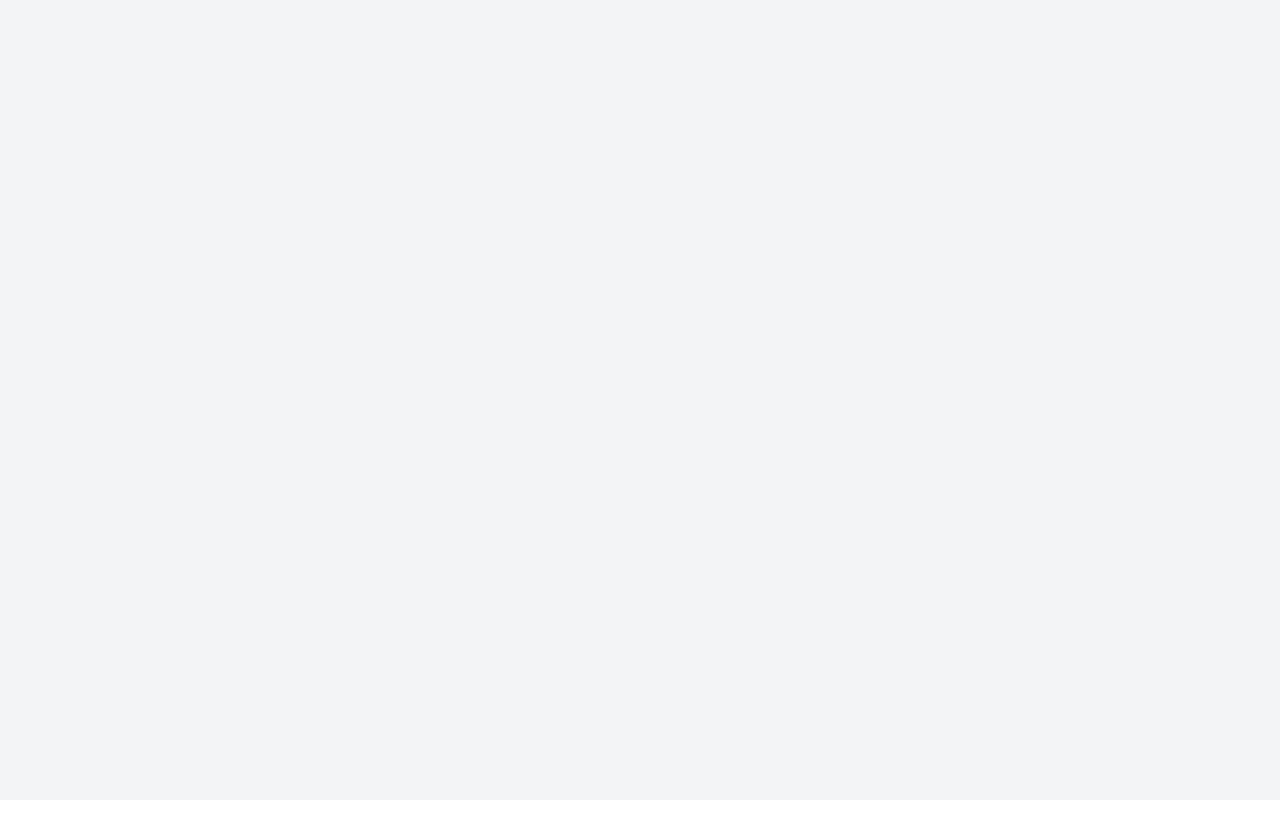
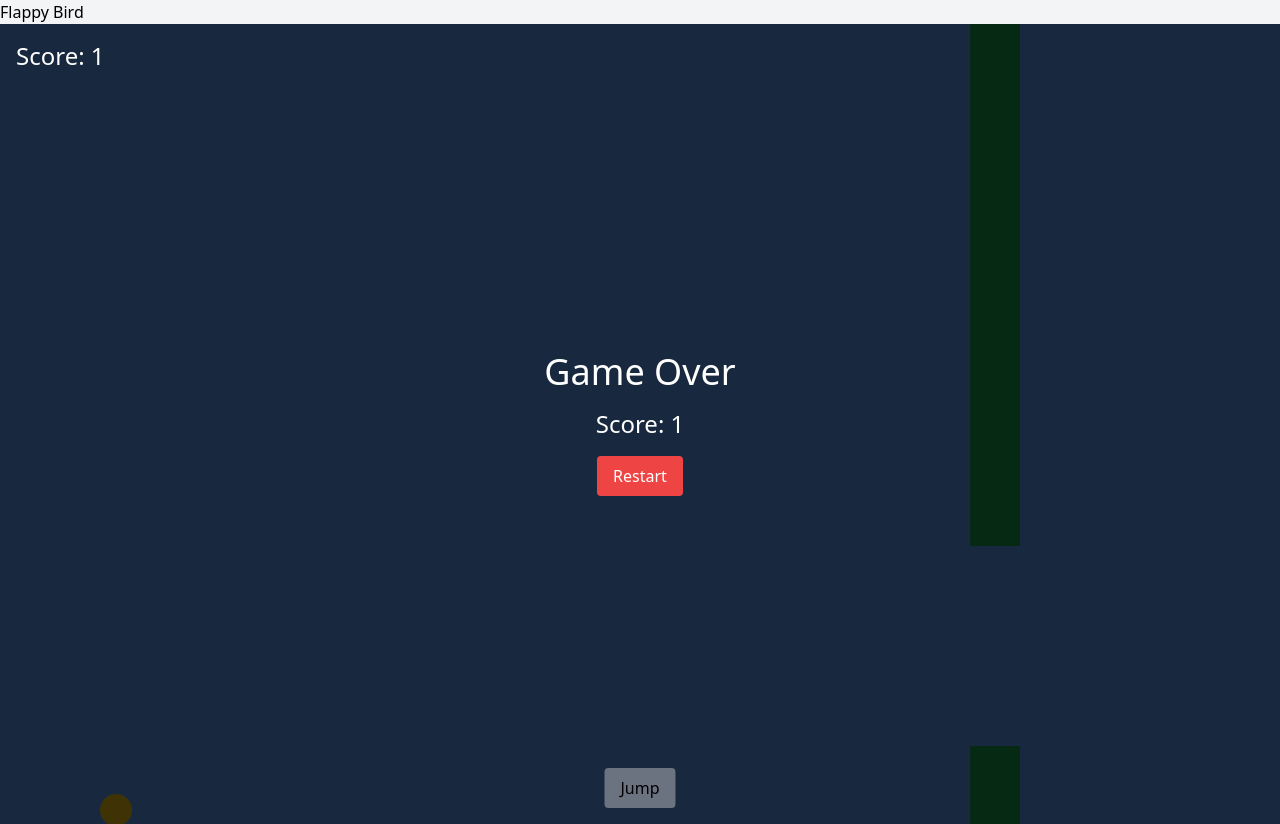
Before and after one commit to 0siel/seven-habits, a React (Vite) app: page /flappy in a window 1280 px wide. Before the commit this address had no page. Before the commit the page ends 800 px from the top, so only its background shows below. Built offline with nearby package versions, Linux system fonts and the light colour scheme.

Commit message:
Flappy works

```diff
--- a/src/App.jsx
+++ b/src/App.jsx
@@ -23,6 +23,8 @@ import KasugaGameScreen from "./components/kasuga/GameScreen";
 
 import KasugaMenuScreen from "./components/kasuga/MenuScreen";
 
+import Flappy from "./components/flappy/Flappy";
+
 function App() {
   return (
     <Router>
@@ -45,6 +47,8 @@ function App() {
           />
 
           <Route path="kasuga/game" element={<KasugaGameScreen />} />
+
+          <Route path="flappy" element={<Flappy />} />
         </Routes>
       </div>
     </Router>
--- /dev/null
+++ b/src/components/flappy/Bird.jsx
@@ -0,0 +1,13 @@
+// src/components/Bird.js
+import React from "react";
+
+const Bird = ({ top }) => {
+  return (
+    <div
+      className="bg-yellow-400 w-12 h-12 rounded-full absolute left-1/4"
+      style={{ top: `${top}%` }}
+    ></div>
+  );
+};
+
+export default Bird;
--- /dev/null
+++ b/src/components/flappy/Flappy.jsx
@@ -0,0 +1,13 @@
+import React from "react";
+import Game from "./Game";
+
+const Flappy = () => {
+  return (
+    <div className="App">
+      <h1>Flappy Bird</h1>
+      <Game />
+    </div>
+  );
+};
+
+export default Flappy;
--- /dev/null
+++ b/src/components/flappy/Game.jsx
@@ -0,0 +1,147 @@
+import React, { useState, useEffect, useCallback } from "react";
+// import "./App.css"; // Make sure to import your CSS for Tailwind
+
+const GRAVITY = 0.6;
+const JUMP = -10;
+const OBSTACLE_WIDTH = 50;
+const OBSTACLE_GAP = 200;
+
+const Game = () => {
+  const [birdY, setBirdY] = useState(200);
+  const [velocity, setVelocity] = useState(0);
+  const [obstacles, setObstacles] = useState([{ x: 1000, height: 300 }]);
+  const [gameOver, setGameOver] = useState(false);
+  const [score, setScore] = useState(0);
+
+  const handleJump = useCallback(() => {
+    if (!gameOver) {
+      setVelocity(JUMP);
+    }
+  }, [gameOver]);
+
+  useEffect(() => {
+    const gameLoop = setInterval(() => {
+      setBirdY((birdY) =>
+        Math.min(Math.max(birdY + velocity, 0), window.innerHeight - 30)
+      );
+      setVelocity((velocity) => velocity + GRAVITY);
+
+      // Move obstacles and generate new ones
+      setObstacles((obstacles) =>
+        obstacles.map((obstacle) => ({ ...obstacle, x: obstacle.x - 5 }))
+      );
+
+      if (obstacles[0].x < -OBSTACLE_WIDTH) {
+        setObstacles((obstacles) => [
+          ...obstacles.slice(1),
+          {
+            x: window.innerWidth,
+            height: Math.random() * (window.innerHeight - OBSTACLE_GAP),
+          },
+        ]);
+        setScore((score) => score + 1);
+      }
+
+      // Collision detection
+      const birdRect = { x: 100, y: birdY, width: 30, height: 30 };
+      const collision = obstacles.some((obstacle) => {
+        const obstacleRectTop = {
+          x: obstacle.x,
+          y: 0,
+          width: OBSTACLE_WIDTH,
+          height: obstacle.height,
+        };
+        const obstacleRectBottom = {
+          x: obstacle.x,
+          y: obstacle.height + OBSTACLE_GAP,
+          width: OBSTACLE_WIDTH,
+          height: window.innerHeight - obstacle.height - OBSTACLE_GAP,
+        };
+        return (
+          isColliding(birdRect, obstacleRectTop) ||
+          isColliding(birdRect, obstacleRectBottom)
+        );
+      });
+
+      if (collision || birdY >= window.innerHeight - 30) {
+        setGameOver(true);
+      }
+    }, 20);
+
+    return () => clearInterval(gameLoop);
+  }, [birdY, velocity, obstacles, gameOver]);
+
+  const isColliding = (rect1, rect2) => {
+    return (
+      rect1.x < rect2.x + rect2.width &&
+      rect1.x + rect1.width > rect2.x &&
+      rect1.y < rect2.y + rect2.height &&
+      rect1.y + rect1.height > rect2.y
+    );
+  };
+
+  const restartGame = () => {
+    setBirdY(200);
+    setVelocity(0);
+    setObstacles([{ x: 400, height: 150 }]);
+    setGameOver(false);
+    setScore(0);
+  };
+
+  return (
+    <div className="relative w-full h-screen bg-blue-400 overflow-hidden">
+      <div
+        className="absolute bg-yellow-400 h-8 w-8 rounded-full"
+        style={{ top: birdY, left: "100px" }}
+      ></div>
+      {obstacles.map((obstacle, index) => (
+        <React.Fragment key={index}>
+          <div
+            className="absolute bg-green-600"
+            style={{
+              top: 0,
+              left: obstacle.x,
+              width: OBSTACLE_WIDTH,
+              height: obstacle.height,
+            }}
+          ></div>
+          <div
+            className="absolute bg-green-600"
+            style={{
+              top: obstacle.height + OBSTACLE_GAP,
+              left: obstacle.x,
+              width: OBSTACLE_WIDTH,
+              height: window.innerHeight - obstacle.height - OBSTACLE_GAP,
+            }}
+          ></div>
+        </React.Fragment>
+      ))}
+      {gameOver && (
+        <div className="absolute inset-0 flex flex-col items-center justify-center bg-black bg-opacity-75 text-white">
+          <h1 className="text-4xl mb-4">Game Over</h1>
+          <p className="text-2xl mb-4">Score: {score}</p>
+          <button
+            className="bg-red-500 px-4 py-2 rounded"
+            onClick={restartGame}
+          >
+            Restart
+          </button>
+        </div>
+      )}
+      <div className="absolute top-4 left-4 text-white text-2xl">
+        Score: {score}
+      </div>
+      <button
+        className={`absolute bottom-4 left-1/2 transform -translate-x-1/2 px-4 py-2 rounded ${
+          gameOver ? "bg-gray-500 cursor-not-allowed" : "bg-yellow-500"
+        }`}
+        onClick={handleJump}
+        disabled={gameOver}
+      >
+        Jump
+      </button>
+    </div>
+  );
+};
+
+export default Game;
--- /dev/null
+++ b/src/components/flappy/Pipe.jsx
@@ -0,0 +1,13 @@
+// src/components/Pipe.js
+import React from "react";
+
+const Pipe = ({ left, height, isTop }) => {
+  return (
+    <div
+      className={`bg-green-500 w-16 absolute ${isTop ? "top-0" : "bottom-0"}`}
+      style={{ left: `${left}%`, height: `${height}%` }}
+    ></div>
+  );
+};
+
+export default Pipe;
--- a/src/components/kasuga/GameScreen.jsx
+++ b/src/components/kasuga/GameScreen.jsx
@@ -40,8 +40,8 @@ const Game = () => {
   const GRAVITY = 0.3;
   const JUMP_POWER = -7;
   const OBSTACLE_SPEED = 2;
-  const CANVAS_WIDTH = 320;
-  const CANVAS_HEIGHT = 480;
+  const CANVAS_WIDTH = 500;
+  const CANVAS_HEIGHT = 500;
 
   const drawScene = useCallback((ctx) => {
     ctx.clearRect(0, 0, CANVAS_WIDTH, CANVAS_HEIGHT);
@@ -74,7 +74,8 @@ const Game = () => {
         if (
           50 < obstacle.x + 40 &&
           50 + 30 > obstacle.x &&
-          playerY.current + 30 > obstacle.y
+          (playerY.current + 30 > obstacle.y ||
+            playerY.current < obstacle.y + 100)
         ) {
           setGameRunning(false);
         }
@@ -138,6 +139,11 @@ const Game = () => {
     if (answer === currentQuestion.answer) {
       setShowQuestion(false);
       setScore((prevScore) => prevScore + 5);
+
+      // Add a delay before resuming the game
+      setTimeout(() => {
+        startBuffer.current = 120; // 2 seconds delay (60 FPS * 2 seconds)
+      }, 0);
     } else {
       setGameRunning(false);
     }
```
